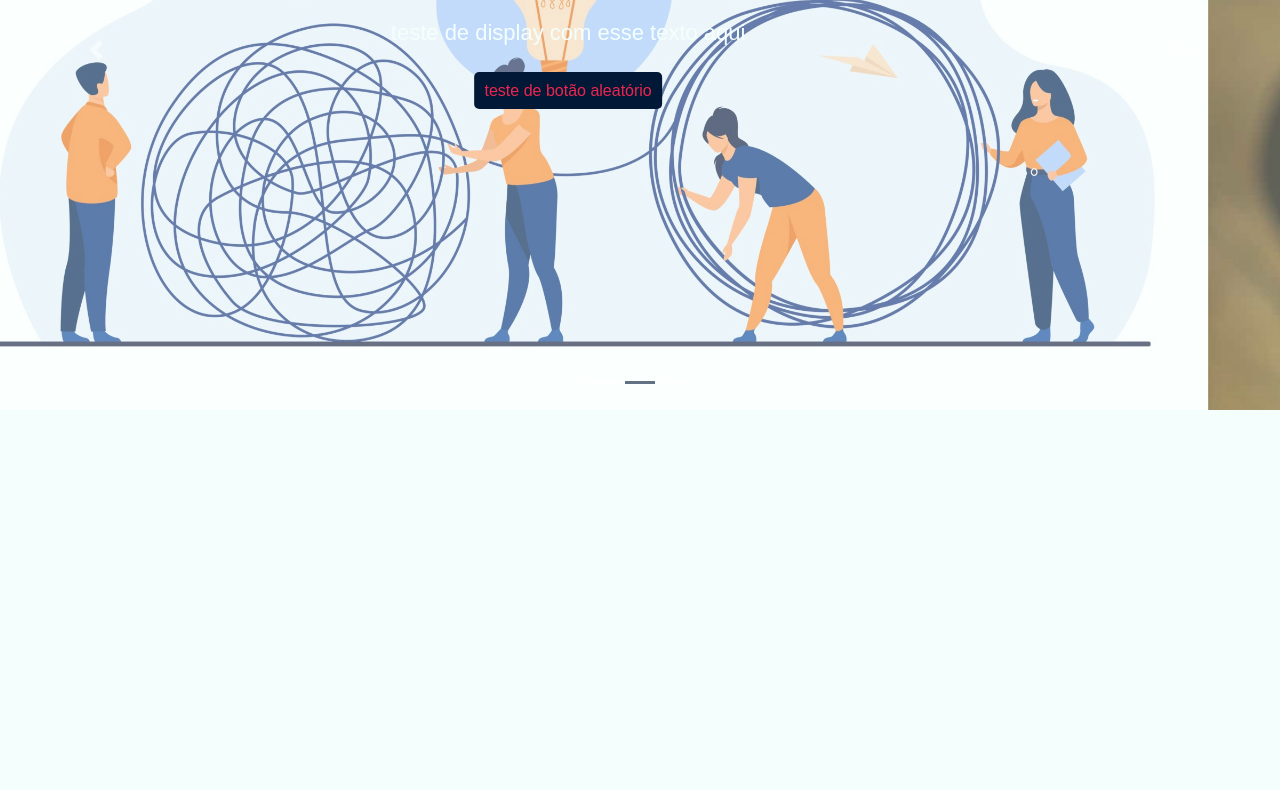
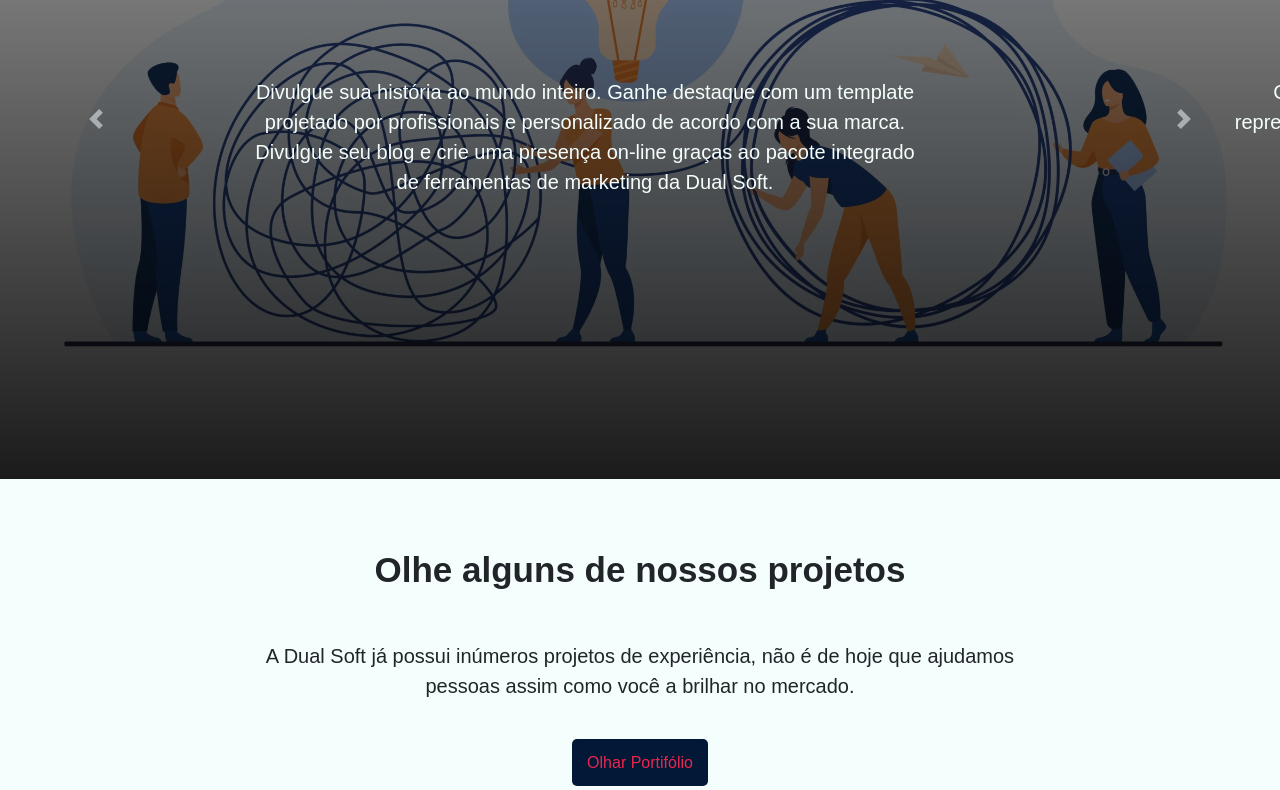
Before and after one commit to Deboraaluna/Dual-Soft.github.io, a plain HTML site: page index.html in a window 1280 px wide. Shown: the part 310-1100 px from the top of the page. Before the commit the page ends 800 px from the top, so only its background shows below. Drawn offline with nearby package versions, Linux system fonts and the light colour scheme.

Commit message:
Mudança do Carousel, incremento de contúdo simples e remoção de arquivo inútil

```diff
--- a/estilo/estilo.css
+++ b/estilo/estilo.css
@@ -2,10 +2,24 @@
   margin: 0 auto;
   padding: 0;
   box-sizing: border-box;
+}
+body,
+html {
+  font-family: Arial, Helvetica, sans-serif;
+  background: linear-gradient(rgba(0, 0, 0, 0.3), rgba(0, 0, 0, 0.9)),
+    url(../imagens/banner1.jpg);
+  background-attachment: fixed;
+  background-size: cover;
+  background-position: center;
+}
+header {
+  width: 100%;
+  display: flex;
+  justify-content: space-between;
+  align-items: baseline;
   background-color: #f4fffd;
-}
-body {
-  font-family: Arial, Helvetica, sans-serif;
+  padding: 30px 5%;
+  box-shadow: 0 0 10px #465362;
 }
 header a,
 header li,
@@ -14,16 +28,6 @@ header button {
   font-size: 16px;
   color: #011936;
   text-decoration: none;
-}
-header {
-  position: absolute;
-  width: 100%;
-  display: flex;
-  justify-content: space-between;
-  align-items: baseline;
-  padding: 30px 5%;
-  box-shadow: 0 0 10px #465362;
-  z-index: 2;
 }
 #logo {
   cursor: pointer;
@@ -56,47 +60,58 @@ button:hover {
 }
 .container-fluid {
   padding: 0;
+  align-items: center;
+  height: 85vh;
 }
-.carousel-indicators {
-  background: none;
+#slider .carousel-inner,
+#slider .carousel-item {
+  height: 80vh;
+  text-align: center;
+  top: 15%;
+  padding: 0 150px;
 }
-#mainSlider .carousel-inner,
-#mainSlider .carousel-item {
-  height: 90vh;
+#slider .carousel-item h1 {
+  font-size: 60px;
+  margin-bottom: 110px;
+  font-weight: 600;
+  color: #f4fffd;
 }
-#mainSlider .carousel-item img {
-  opacity: 0.7;
-}
-#mainSlider .carousel-caption {
-  background: none;
-  top: 30%;
-}
-#mainSlider .carousel-caption h2 {
-  background: none;
-  font-size: 50px;
-  margin-bottom: 30px;
-  color: #011936;
-}
-#mainSlider .carousel-caption p {
-  background: none;
-  font-size: 22px;
-  font-weight: 300;
-  margin-bottom: 30px;
+#slider .carousel-item p {
+  font-size: 20px;
+  font-weight: 400;
+  margin-bottom: 50px;
   color: #f4fffd;
 }
 .main-btn {
+  padding: 15px;
   color: #ed254e;
   background-color: #011936;
-  padding: 10px;
+  transition: all 0.3s ease;
   border-radius: 5px;
-  transition: all 0.3s;
 }
 .main-btn:hover {
   text-decoration: none;
   color: #f4fffd;
   background-color: #465362;
-  transition: all 0.3s;
 }
-.carousel-indicators .active {
-  background-color: #011936;
+.box-contain {
+  background-color: #f4fffd;
+  display: flex;
+  justify-content: center;
+  align-items: center;
+  padding: 70px 140px;
 }
+.box {
+  width: 80%;
+  text-align: center;
+}
+.box h2 {
+  margin-bottom: 50px;
+  font-weight: 600;
+  font-size: 35px;
+}
+.box p {
+  margin-bottom: 50px;
+  font-weight: 400;
+  font-size: 20px;
+}
--- a/index.html
+++ b/index.html
@@ -31,49 +31,42 @@
         <a href=""><button>Mercury</button></a>
     </header>
 
-    <div class="container-fluid">
-        <div id="mainSlider" class="carousel slide" data-ride="carousel">
-            <ol class="carousel-indicators">
-                <li data-target="#mainSlider" data-slide-to="0" class="active"></li>
-                <li data-target="#mainSlider" data-slide-to="1"></li>
-                <li data-target="#mainSlider" data-slide-to="2"></li>
-            </ol>
+    <section class="container-fluid ">
+        <div id="slider" class="carousel slide" data-ride="carousel">
             <div class="carousel-inner">
                 <div class="carousel-item active">
-                    <img src="imagens/banner1.jpg" class="d-block w-100" alt="projeto dual soft">
-                    <div class="carousel-caption d-none d-md-block ">
-                        <h2>teste de display com esse texto aqui</h2>
-                        <p>teste de display com esse texto aqui</p>
-                        <a href="#" class="main-btn">teste de botão aleatório</a>
-                    </div>
+                    <h1>Crie seu site.</h1>
+                    <p>Divulgue sua história ao mundo inteiro. Ganhe destaque com um template projetado por
+                        profissionais e personalizado de acordo com a sua marca. Divulgue seu blog e crie uma presença
+                        on-line graças ao pacote integrado de ferramentas de marketing da Dual Soft.</p>
                 </div>
                 <div class="carousel-item">
-                    <img src="imagens/banner2.png" class="d-block w-100" alt="projeto dual soft">
-                    <div class="carousel-caption d-none d-md-block ">
-                        <h2>teste de display com esse texto aqui</h2>
-                        <p>teste de display com esse texto aqui</p>
-                        <a href="#" class="main-btn">teste de botão aleatório</a>
-                    </div>
+                    <h1>Escolha ao seu gosto.</h1>
+                    <p>Conheça as várias opções de templates de site e escolha um que represente a sua marca. Cada
+                        template pode ser personalizado de acordo com seu estilo de narrativa.</p>
+                    <a href="" class="main-btn">Comece agora</a>
                 </div>
-                <div class="carousel-item">
-                    <img src="" class="d-block w-100" alt="projeto dual soft">
-                    <div class="carousel-caption d-none d-md-block ">
-                        <h2>teste de display com esse texto aqui</h2>
-                        <p>teste de display com esse texto aqui</p>
-                        <a href="#" class="main-btn">teste de botão aleatório</a>
-                    </div>
-                </div>
-                <a href="#mainSlider" class="carousel-control-prev" role="button" data-slide="prev">
-                    <span class="carousel-control-prev-icon" aria-hidden="true"></span>
-                    <span class="sr-only">Voltar</span>
-                </a>
-                <a href="#mainSlider" class="carousel-control-next" role="button" data-slide="next">
-                    <span class="carousel-control-next-icon" aria-hidden="true"></span>
-                    <span class="sr-only">Próximo</span>
-                </a>
+            </div>
+            <a href="#slider" class="carousel-control-prev" role="button" data-slide="prev">
+                <span class="carousel-control-prev-icon" aria-hidden="true"></span>
+            </a>
+            <a href="#slider" class="carousel-control-next" role="button" data-slide="next">
+                <span class="carousel-control-next-icon" aria-hidden="true"></span>
+            </a>
+        </div>
+    </section>
+
+    <section class="container-fluid">
+        <div class="box-contain">
+            <div class="box">
+                <h2>Olhe alguns de nossos projetos</h2>
+                <p>A Dual Soft já possui inúmeros projetos de experiência, não é de hoje que ajudamos pessoas assim
+                    como você a brilhar no mercado.</p>
+                <a href="" class="main-btn">Olhar Portifólio</a>
             </div>
         </div>
-    </div>
+    </section>
+
 
 
     <!-- Bootstrap Javascript -->
@@ -90,3 +83,6 @@
 
 <!--Imagens do freepik, banner1-->
 <!--<a href="https://br.freepik.com/fotos-vetores-gratis/pessoas">Pessoas vetor criado por pch.vector - br.freepik.com</a>-->
+
+<!--Imagens do freepik, banner2-->
+<!-- <a href='https://br.freepik.com/fotos-vetores-gratis/pessoas'>Pessoas vetor criado por pch.vector - br.freepik.com</a> -->
```
Also changed, not shown: imagens/banner2.jpg (added), imagens/banner2.png (deleted), scripts/carousel.js (deleted), 1 other file.
